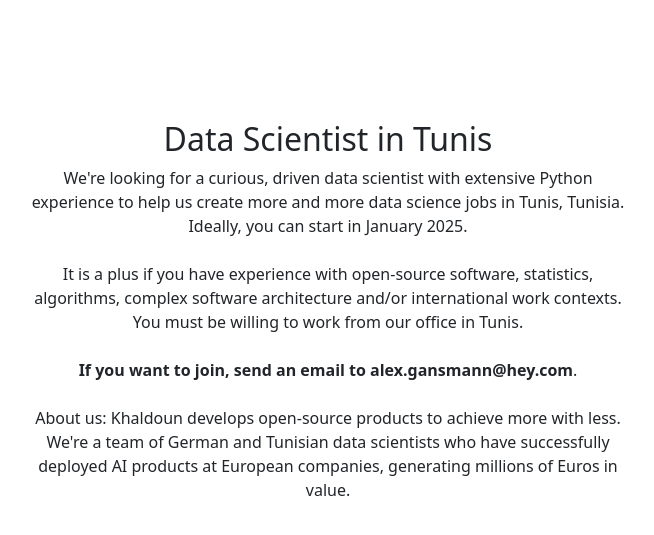
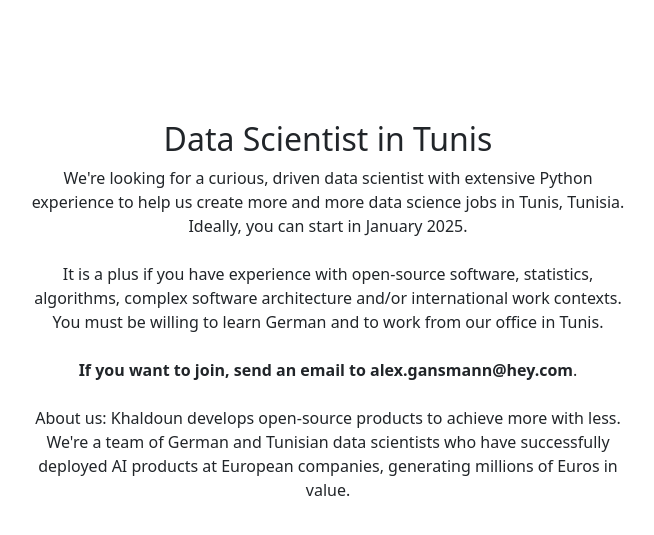
Before and after one commit to khaldoun-xyz/khaldoun, a Django app: page /growth in a window 1280 px wide. Shown: the top 535 px of the page, without its empty margins (312-966 px from the left). Run offline with Django 5.2, Linux system fonts and the light colour scheme.

Commit message:
growth: add German

```diff
--- a/src/templates/growth.html
+++ b/src/templates/growth.html
@@ -18,7 +18,7 @@
                 It is a plus if you have experience with open-source software,
                 statistics, algorithms, complex software architecture and/or
                 international work contexts.
-                You must be willing to work from our office in Tunis.
+                You must be willing to learn German and to work from our office in Tunis.
             </p>
             <p style="max-width: 600px; margin: auto; text-align: center;">
                 <br>
```
